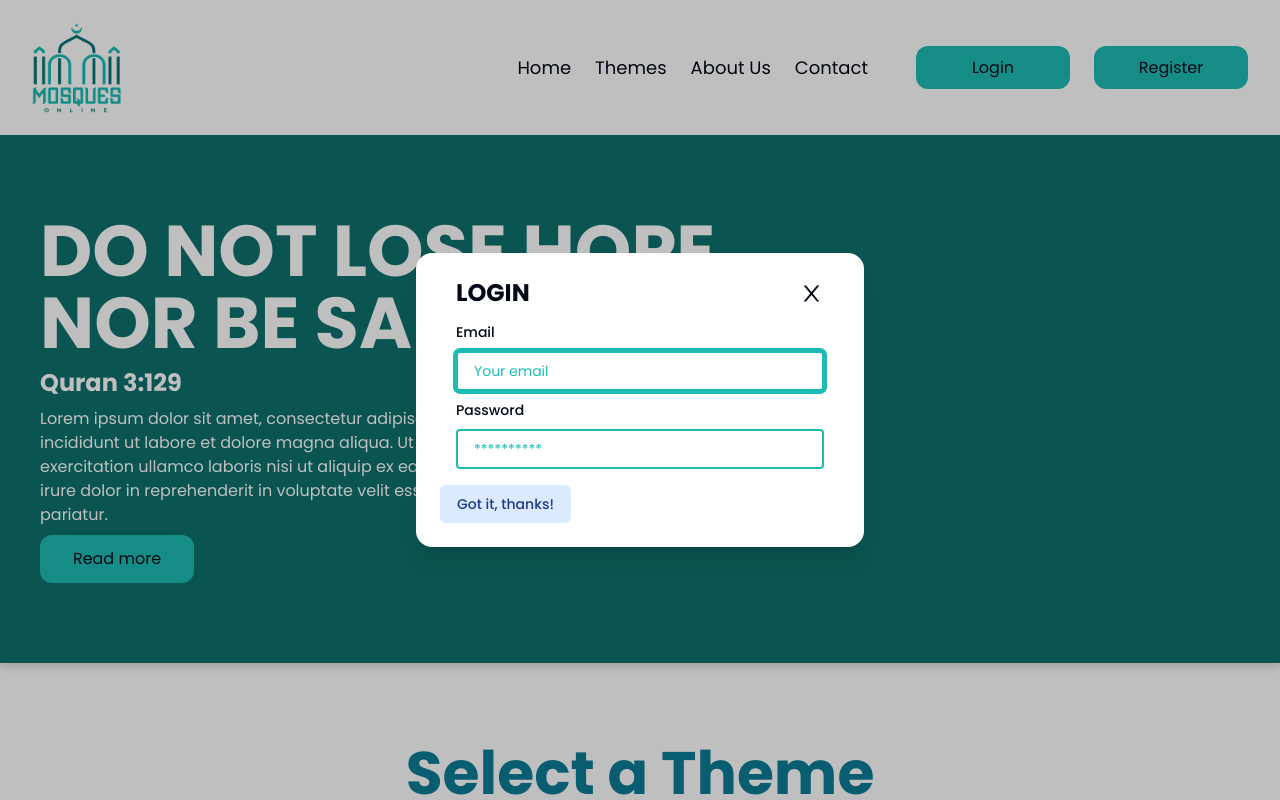
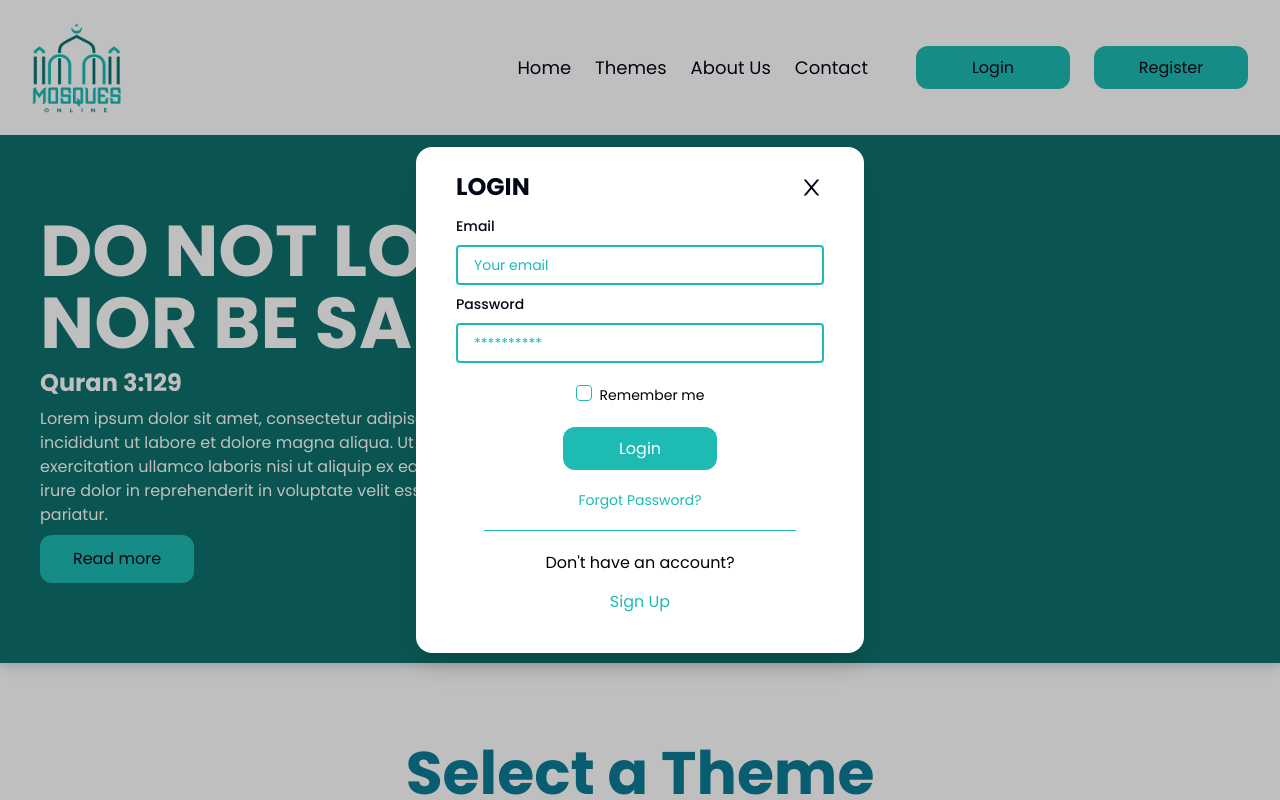
Before and after one commit to pandupan/mesjid-ku, a Next.js app: page / in a window 1280 px wide. Both pictures are taken after a click on the button "Login". Shown: the top 800 px of the page. Built offline with nearby package versions, Linux system fonts and the light colour scheme.

Commit message:
[ADD] - Popap Login & Sign

```diff
--- a/components/layouts/Navbar.tsx
+++ b/components/layouts/Navbar.tsx
@@ -8,6 +8,7 @@ import { Fragment, useState } from 'react'
 import { AiOutlineClose, AiOutlineMenu } from "react-icons/ai"
 import { InputAuth } from "../ui/inputAuth";
 import { Label } from "../ui/label";
+import { Checkbox } from "../ui/checkbox";
 
 
 const Navbar = () => {
@@ -24,9 +25,11 @@ const Navbar = () => {
 
   function openModalLogin() {
     setIsOpenLogin(true)
+    setIsOpenSign(false)
   }
   function openModalSign() {
     setIsOpenSign(true)
+    setIsOpenLogin(false)
   }
 
   return (
@@ -92,8 +95,9 @@ const Navbar = () => {
                     <div className="text-2xl font-bold">
                       LOGIN
                     </div>
-
+                    <button>
                       <AiOutlineClose onClick={closeModalLogin} size={25} />
+                    </button>
                   </Dialog.Title>
 
                     <div className="flex flex-col justify-center mt-4 gap-3 px-4">
@@ -101,16 +105,29 @@ const Navbar = () => {
                       <InputAuth type="email" placeholder="Your email" />
                       <Label htmlFor="password">Password</Label>
                       <InputAuth type="title" placeholder="**********" />
+                      <div className="text-white items-center justify-center flex flex-col gap-[20px]">
+                        <div className="space-x-2 mt-2">
+                          <Checkbox id="terms1" />
+                            <label
+                              htmlFor="terms1"
+                              className="text-sm peer-disabled:cursor-not-allowed peer-disabled:opacity-70 text-black"
+                            >
+                              Remember me
+                            </label>
                         </div>
 
-                  <div className="mt-4">
-                    <button
-                      type="button"
-                      className="inline-flex justify-center rounded-md border border-transparent bg-blue-100 px-4 py-2 text-sm font-medium text-blue-900 hover:bg-blue-200 focus:outline-none focus-visible:ring-2 focus-visible:ring-blue-500 focus-visible:ring-offset-2"
-                      onClick={closeModalLogin}
-                    >
-                      Got it, thanks!
-                    </button>
+                          <Button title="Login"/>
+                          <Link href="#" className="text-sm text-theme">
+                            Forgot Password?
+                          </Link>
+                          <div className="w-[85%] h-[1px] bg-theme mx-auto"/>
+
+                        <div className="flex flex-col items-center justify-center text-black">
+                          <p>Don&apos;t have an account?</p>
+                          <button onClick={openModalSign} className="text-theme my-[15px]">Sign Up</button>
+                        </div>
+
+                      </div>
                     </div>
 
                 </Dialog.Panel>
@@ -148,27 +165,50 @@ const Navbar = () => {
                 leaveTo="opacity-0 scale-95"
               >
                 <Dialog.Panel className="w-full max-w-md transform overflow-hidden rounded-2xl bg-white p-6 text-left align-middle shadow-xl transition-all">
+
                 <Dialog.Title
                   as="h3"
-                    className="text-lg font-medium leading-6 text-gray-900"
+                  className="flex items-center justify-between px-4"
                 >
-                    Payment successful
+                  <div className="text-2xl font-bold">
+                    SIGN UP
+                  </div>
+                  <button>
+                    <AiOutlineClose onClick={closeModalSign} size={25} />
+                  </button>
                 </Dialog.Title>
-                  <div className="mt-2">
-                    <p className="text-sm text-gray-500">
-                      Sign
-                    </p>
+
+                  <div className="flex flex-col justify-center mt-4 gap-3 px-4">
+                    <Label htmlFor="name">Name</Label>
+                    <InputAuth type="name" placeholder="Your Name" />
+                    <Label htmlFor="email">Email</Label>
+                    <InputAuth type="email" placeholder="Your email" />
+                    <Label htmlFor="phone">Phone Number (Optional)</Label>
+                    <InputAuth type="phone" placeholder="Your phone" />
+                    <Label htmlFor="password">Password</Label>
+                    <InputAuth type="title" placeholder="**********" />
+                    <div className="text-white items-center justify-center flex flex-col gap-[20px]">
+                      <div className="space-x-2 mt-2">
+                        <Checkbox id="terms2" />
+                          <label
+                            htmlFor="terms1"
+                            className="text-sm peer-disabled:cursor-not-allowed peer-disabled:opacity-70 text-black"
+                          >
+                            I agree with <span className="text-theme">Terms</span> & <span className="text-theme">Privacy</span>
+                          </label>
                       </div>
 
-                  <div className="mt-4">
-                    <button
-                      type="button"
-                      className="inline-flex justify-center rounded-md border border-transparent bg-blue-100 px-4 py-2 text-sm font-medium text-blue-900 hover:bg-blue-200 focus:outline-none focus-visible:ring-2 focus-visible:ring-blue-500 focus-visible:ring-offset-2"
-                      onClick={closeModalSign}
-                    >
-                      Got it, thanks!
-                    </button>
+                        <Button title="Sign Up"/>
+                        <div className="w-[85%] h-[1px] bg-theme mx-auto"/>
+
+                      <div className="flex flex-col items-center justify-center text-black">
+                        <p>Already have an account?</p>
+                        <button onClick={openModalLogin} className="text-theme my-[15px]">Login</button>
                       </div>
+
+                    </div>
+                  </div>
+
                 </Dialog.Panel>
               </Transition.Child>
             </div>
--- a/components/ui/checkbox.tsx
+++ b/components/ui/checkbox.tsx
@@ -11,7 +11,7 @@ const Checkbox = React.forwardRef<
   <CheckboxPrimitive.Root
     ref={ref}
     className={cn(
-      "peer h-4 w-4 shrink-0 rounded-sm border border-primary ring-offset-background focus-visible:outline-none focus-visible:ring-2 focus-visible:ring-ring focus-visible:ring-offset-2 disabled:cursor-not-allowed disabled:opacity-50 data-[state=checked]:bg-primary data-[state=checked]:text-primary-foreground",
+      "peer h-4 w-4 shrink-0 rounded-sm border border-theme ring-offset-theme focus-visible:outline-none focus-visible:ring-2 focus-visible:ring-theme focus-visible:ring-offset-2 disabled:cursor-not-allowed disabled:opacity-50 data-[state=checked]:bg-theme data-[state=checked]:text-primary-foreground",
       className
     )}
     {...props}
```
Lines whose indentation alone changed are shown as unchanged.
